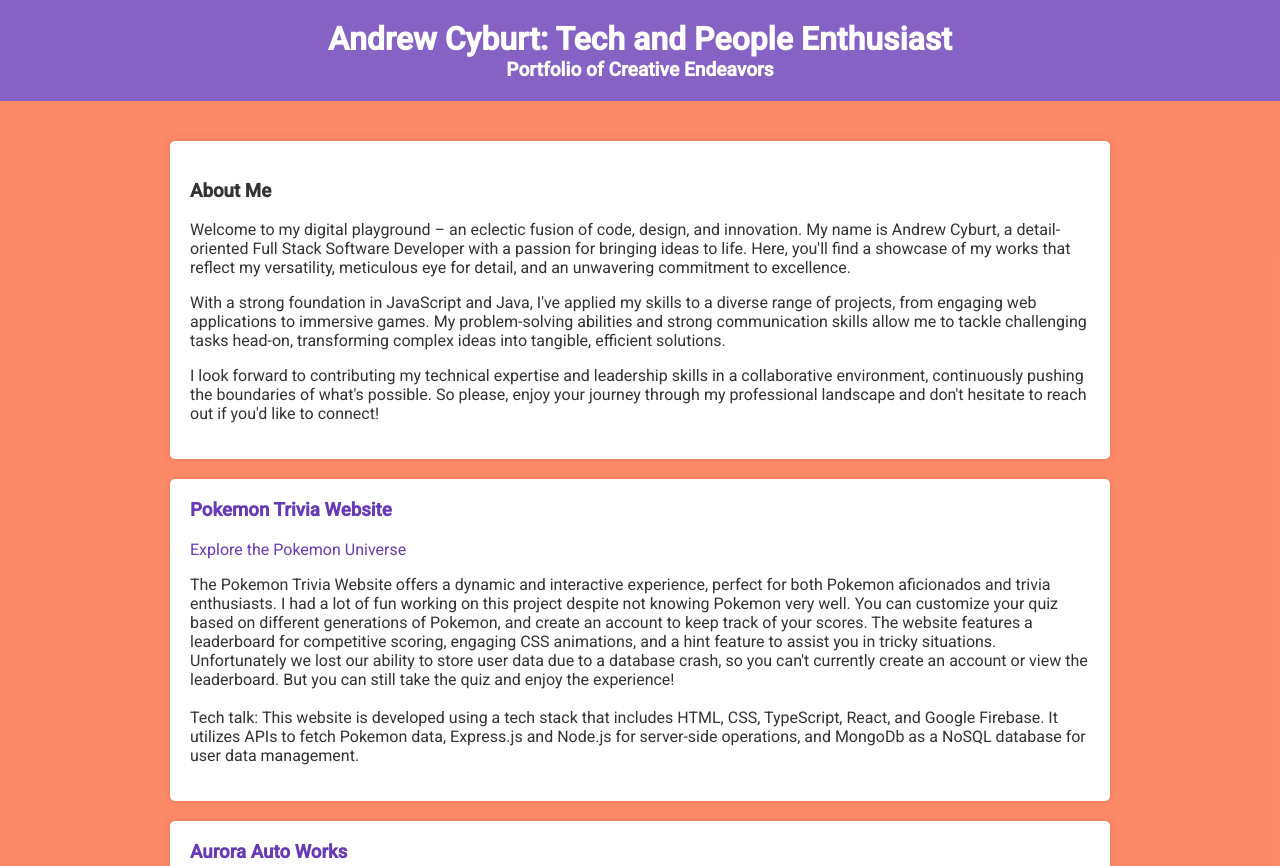
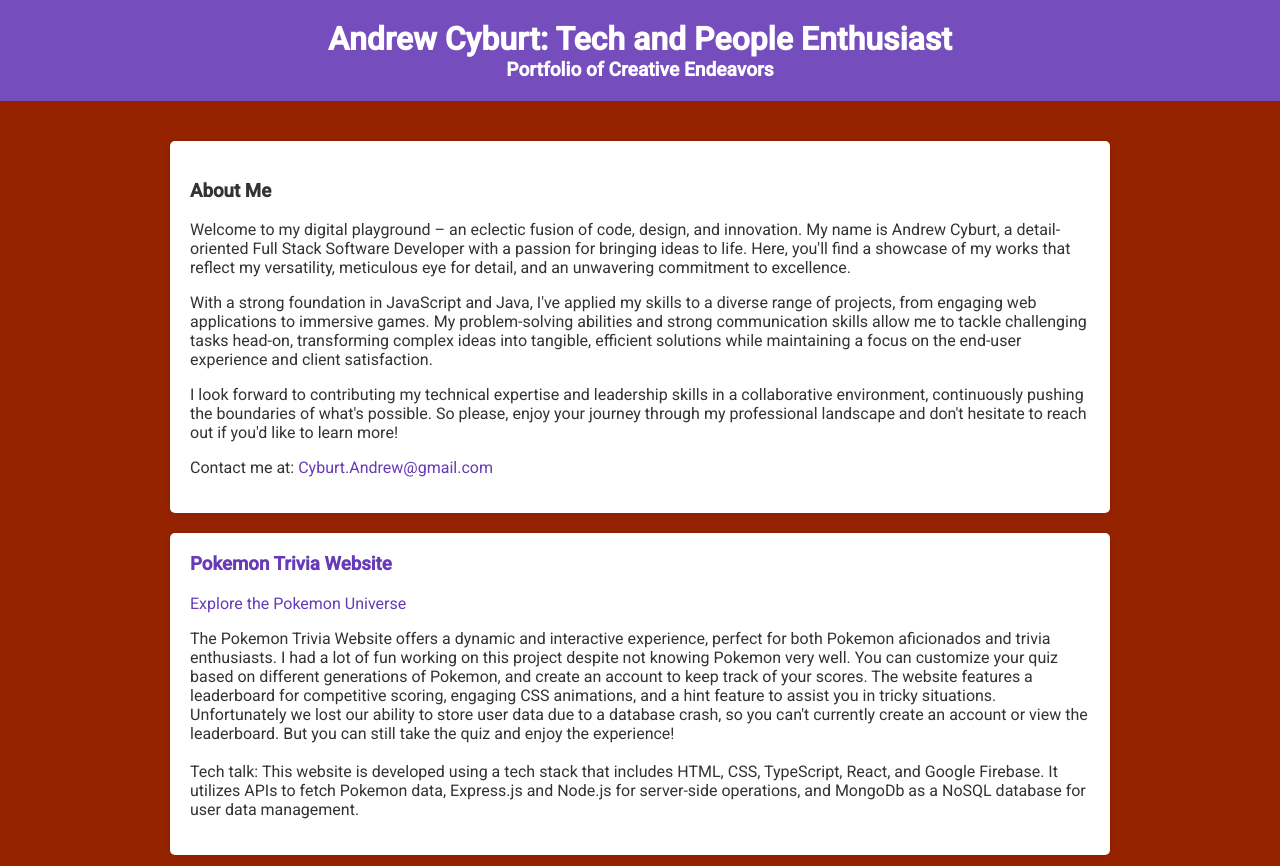
Before and after one commit to DecadentCode/homepage, a plain HTML site: page index.html in a window 1280 px wide. Shown: the top 866 px of the page. Drawn offline with Linux system fonts and the light colour scheme.

Commit message:
color tweaks
I made some color tweaks, I'll probably have to make more. Maybe inverse the purple and orange?

```diff
--- a/css/style.css
+++ b/css/style.css
@@ -7,7 +7,7 @@ body {
 }
 
 header {
-  background-color: #683ab7c9; /* Purple */
+  background-color: #683ab7e5; /* Purple */
   color: white;
   padding: 20px;
   text-align: center;
@@ -27,7 +27,7 @@ main {
   display: flex;
   flex-direction: column;
   align-items: center;
-  background-color: #ff3c0094;
+  background-color: #962300;
   padding: 40px;
 }
 
--- a/index.html
+++ b/index.html
@@ -32,14 +32,20 @@
           skills to a diverse range of projects, from engaging web applications
           to immersive games. My problem-solving abilities and strong
           communication skills allow me to tackle challenging tasks head-on,
-          transforming complex ideas into tangible, efficient solutions.
+          transforming complex ideas into tangible, efficient solutions while
+          maintaining a focus on the end-user experience and client
+          satisfaction.
         </p>
         <p>
           I look forward to contributing my technical expertise and leadership
           skills in a collaborative environment, continuously pushing the
           boundaries of what's possible. So please, enjoy your journey through
           my professional landscape and don't hesitate to reach out if you'd
-          like to connect!
+          like to learn more!
+        </p>
+        <p>
+          Contact me at:
+          <a href="mailto:cyburt.andrew@gmail.com">Cyburt.Andrew@gmail.com</a>
         </p>
       </section>
 
```
